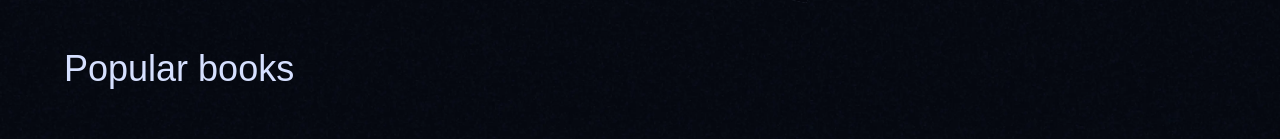
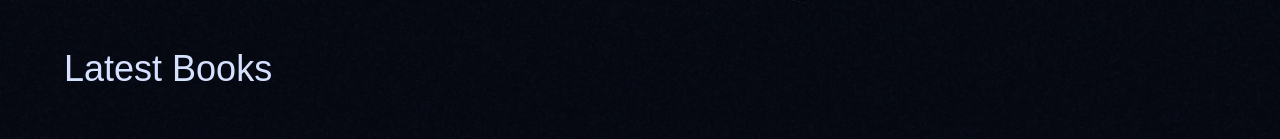
Before and after one commit to Timetraveler06/auto_book, a Next.js app: page / in a window 1280 px wide. Shown: the part 959-1098 px from the top of the page. Built offline with nearby package versions, Linux system fonts and the light colour scheme; a web font is replaced by a local one.

Commit message:
Update BookList.tsx

```diff
--- a/components/BookList.tsx
+++ b/components/BookList.tsx
@@ -11,8 +11,11 @@ const BookList = ({title, books, containerClassName}: Props) => {
   return (
     <section className={containerClassName }>
       <h2 className='text-light-100 text-4xl font-bebas-neue'>
-        Popular books
+        {title}
       </h2>
+      <ul className='book-list'>
+
+      </ul>
     </section>
   )
 }
```
